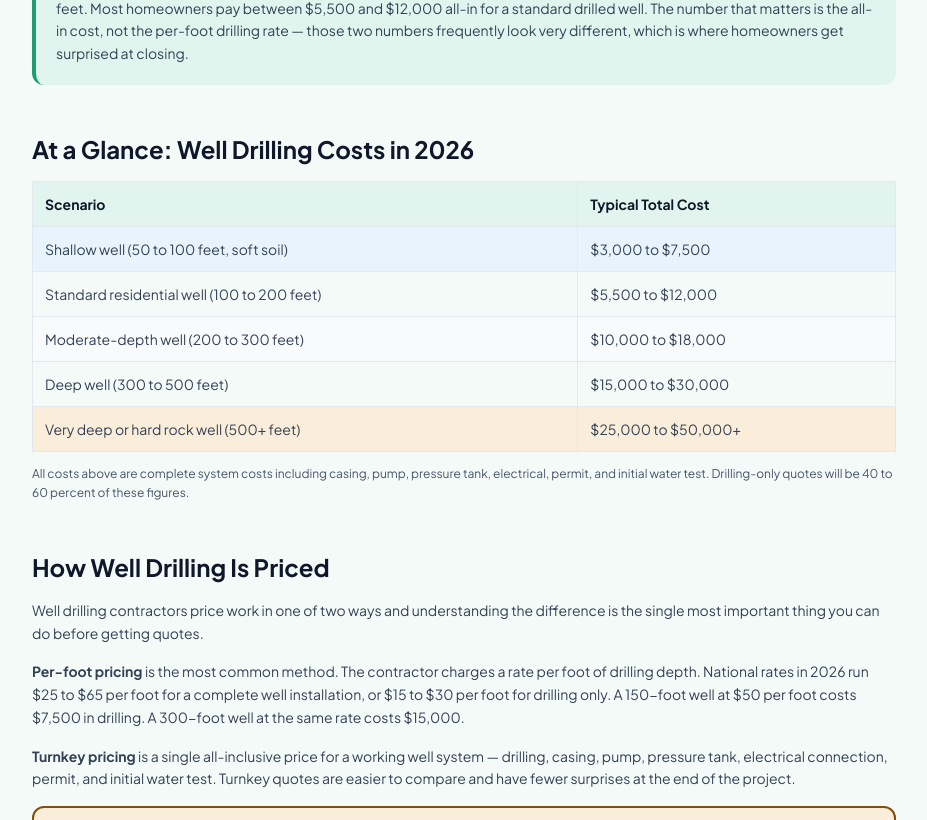
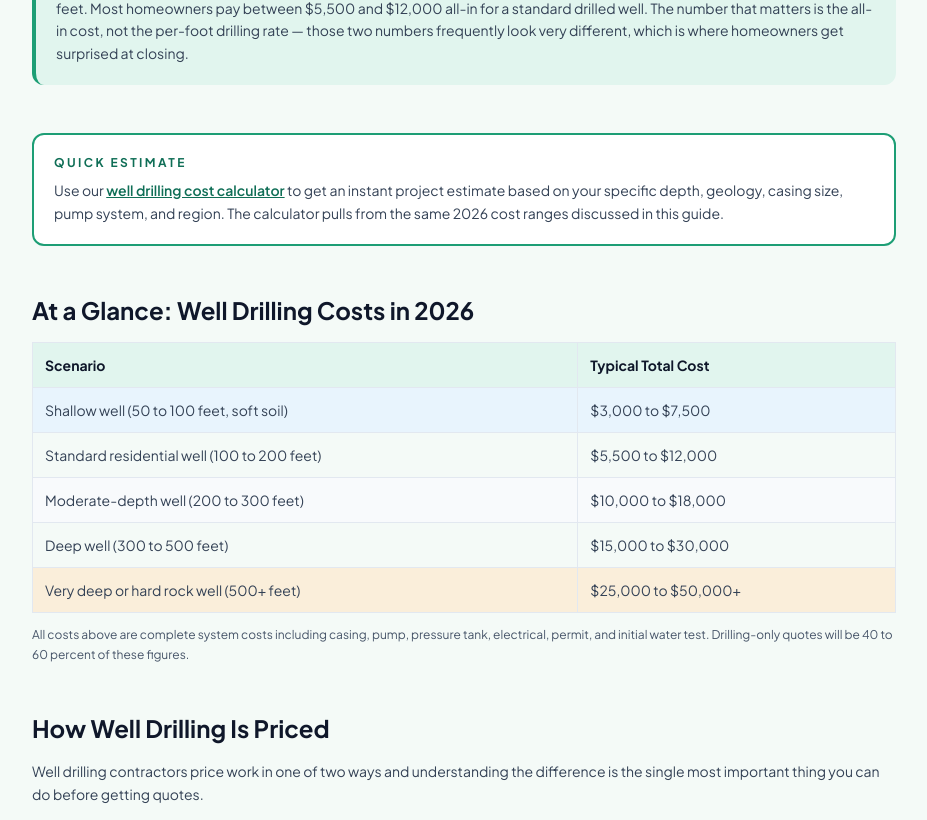
Before and after one commit to thebasementguide2026/thewell.guide-, a Next.js app: page /cost-guides/well-drilling-cost in a window 1280 px wide. Shown: the part 814-1634 px from the top of the page, without its empty margins (176-1103 px from the left). Built offline with nearby package versions, Linux system fonts and the light colour scheme.

Commit message:
Add Quick Estimate callout + closing CTA to well drilling calculator

```diff
--- a/app/cost-guides/well-drilling-cost/page.tsx
+++ b/app/cost-guides/well-drilling-cost/page.tsx
@@ -166,6 +166,14 @@ export default function WellDrillingCost() {
         <div className='mb-12 rounded-lg p-5' style={{ backgroundColor: '#E1F5EE', borderLeft: '4px solid #1D9E75' }}>
           <p className='font-semibold text-sm mb-2' style={{ color: '#0F6E56' }}>Quick answer:</p>
           <p className='text-slate-700 text-sm leading-relaxed'>Drilling a residential water well costs $25 to $65 per foot for the drilling itself, and $3,750 to $15,600 total for a complete system including casing, pump, pressure tank, electrical hookup, and permit &mdash; based on the national average depth of 150 feet. Most homeowners pay between $5,500 and $12,000 all-in for a standard drilled well. The number that matters is the all-in cost, not the per-foot drilling rate &mdash; those two numbers frequently look very different, which is where homeowners get surprised at closing.</p>
+        </div>
+
+        {/* Calculator callout */}
+        <div className='mb-12 rounded-xl p-5 border-2 bg-white' style={{ borderColor: '#1D9E75' }}>
+          <p className='text-xs font-bold uppercase tracking-[0.2em] mb-2' style={{ color: '#0F6E56' }}>Quick estimate</p>
+          <p className='text-slate-700 text-sm leading-relaxed'>
+            Use our <Link href='/cost-guides/well-drilling-cost-calculator' className='underline font-semibold' style={{ color: '#0F6E56' }}>well drilling cost calculator</Link> to get an instant project estimate based on your specific depth, geology, casing size, pump system, and region. The calculator pulls from the same 2026 cost ranges discussed in this guide.
+          </p>
         </div>
 
         {/* At a Glance */}
@@ -666,7 +674,8 @@ export default function WellDrillingCost() {
             <li className='text-slate-700 text-sm leading-relaxed'>What is the warranty on labor and on the pump?</li>
           </ol>
           <p className='text-slate-700 text-sm leading-relaxed mb-4'><strong>Ask to see the well logs from neighboring properties.</strong> Most states maintain databases of well completion reports. A contractor who has drilled extensively in your area can access these records and show you what depth and geology neighbors encountered. This is the best predictor of what your project will cost.</p>
-          <p className='text-slate-700 text-sm leading-relaxed'><strong>Request an itemized written quote.</strong> A written quote that separates drilling, casing, pump, pressure tank, electrical, permit, and testing costs lets you compare contractors on the same basis and identifies what each one is and is not including.</p>
+          <p className='text-slate-700 text-sm leading-relaxed mb-4'><strong>Request an itemized written quote.</strong> A written quote that separates drilling, casing, pump, pressure tank, electrical, permit, and testing costs lets you compare contractors on the same basis and identifies what each one is and is not including.</p>
+          <p className='text-slate-700 text-sm leading-relaxed'>For a personalized cost estimate based on your specific project, use our <Link href='/cost-guides/well-drilling-cost-calculator' className='underline font-semibold' style={{ color: '#0F6E56' }}>well drilling cost calculator</Link> before requesting drilling contractor quotes.</p>
         </div>
 
         {/* FAQ Section */}
```
